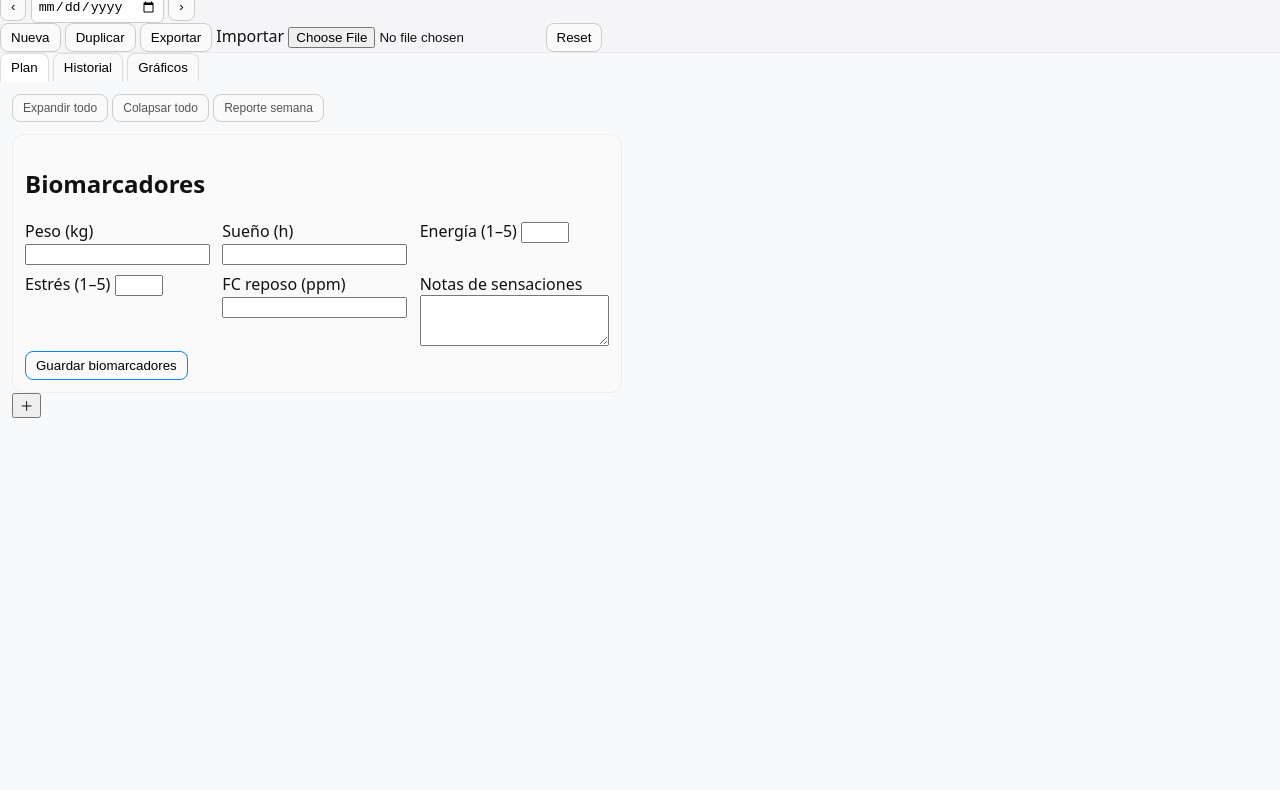
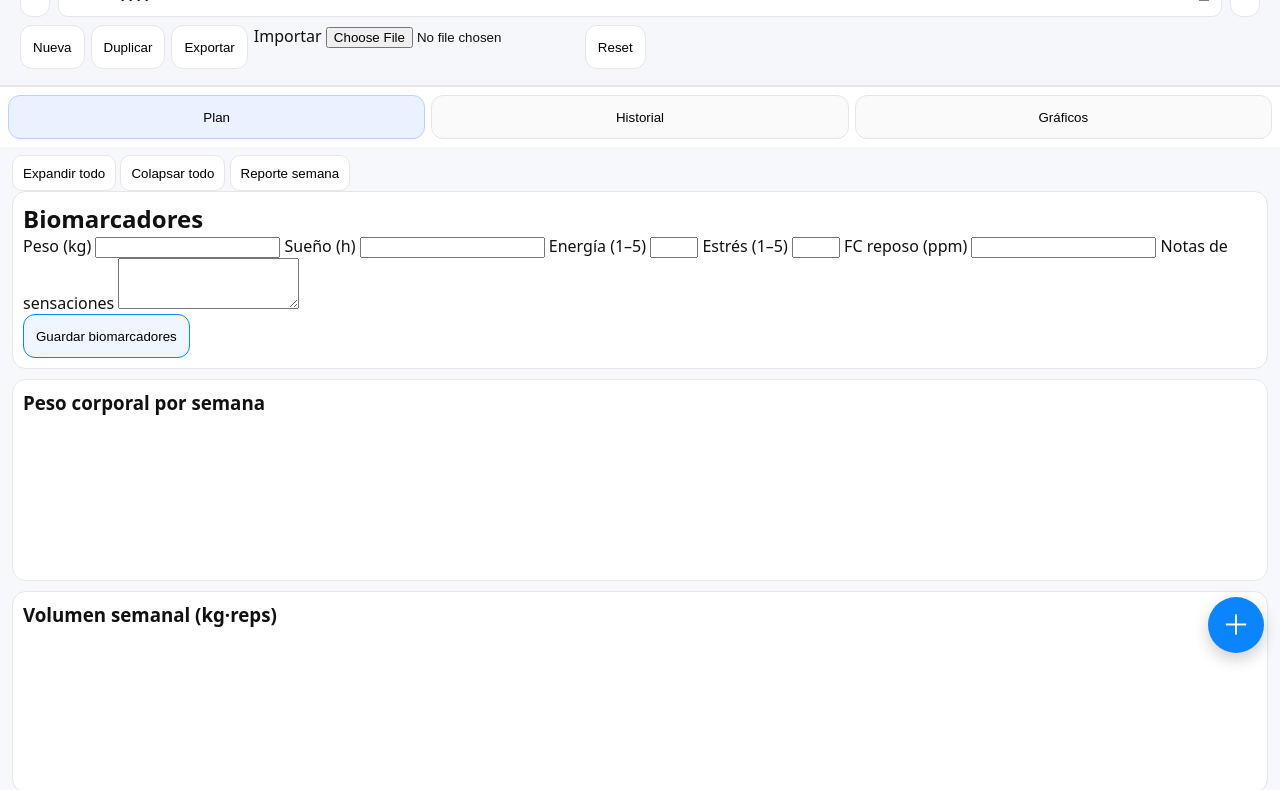
Before and after one commit to servisdo/Entrenamiento-Sergio, a plain HTML site: page index.html in a window 1280 px wide. Shown: the part 67-857 px from the top of the page. Before the commit the page ends 800 px from the top, so only its background shows below. Drawn offline with Linux system fonts and the light colour scheme.

Commit message:
Update styles.css

```diff
--- a/styles.css
+++ b/styles.css
@@ -1,41 +1,196 @@
-*{box-sizing:border-box}
-body{font-family:system-ui,-apple-system,Segoe UI,Roboto,Arial,sans-serif;margin:0;color:#111;background:#f8f9fb}
-header{position:sticky;top:0;background:#f5f5f7;border-bottom:1px solid #eaeaea;z-index:5}
-h1{margin:8px 12px}
-.topbar{display:flex;gap:8px;flex-wrap:wrap;align-items:center;padding:8px 12px}
-.tabs{display:flex;gap:6px;padding:0 12px 8px}
-.tab{padding:6px 10px;border:1px solid #ddd;border-bottom:none;border-radius:8px 8px 0 0;background:#fafafa}
-.tab.active{background:white;border-bottom:1px solid white}
-.tab-pane{display:none;padding:12px}
-.tab-pane.active{display:block}
-main{display:grid;gap:12px}
-.day{border:1px solid #ddd;border-radius:12px;padding:10px;background:#fff}
-.day h3{margin:0 0 8px;display:flex;align-items:center;justify-content:space-between}
-.block{border:1px dashed #ddd;border-radius:10px;padding:8px;margin:8px 0;background:#fff}
-.block header{display:flex;justify-content:space-between;align-items:center}
-.controls{display:flex;gap:6px;flex-wrap:wrap;margin:6px 0}
-.btn{padding:6px 10px;border:1px solid #ccc;border-radius:8px;background:#fafafa}
-.btn.primary{border-color:#0a84ff}
-.done{background:#e8f5e9}
-.ex-table{width:100%;border-collapse:collapse}
-.ex-table th,.ex-table td{border-bottom:1px solid #eee;padding:6px;text-align:left;vertical-align:top}
-.walk{display:grid;grid-template-columns:repeat(2,minmax(0,1fr));gap:8px;margin-top:6px}
-.walk label{font-size:14px;display:flex;flex-direction:column;gap:4px}
-.walk textarea{grid-column:1 / -1;min-height:60px;resize:vertical}
-textarea{width:100%;resize:vertical}
-#biometrics{padding:12px;background:#fafafa;border:1px solid #eee;border-radius:12px;margin-top:12px}
-.bio-grid{display:grid;grid-template-columns:repeat(2,minmax(0,1fr));gap:8px}
-@media(min-width:900px){main{grid-template-columns:repeat(2,1fr)}.bio-grid{grid-template-columns:repeat(3,1fr)}}
-footer{padding:12px;color:#555;font-size:12px;text-align:center}
-.chart-card{border:1px solid #eee;border-radius:12px;padding:10px;background:#fff;margin-bottom:12px}
-.modal{position:fixed;inset:0;background:rgba(0,0,0,.4);display:flex;align-items:center;justify-content:center}
-.modal.hidden{display:none}
-.modal-box{background:#fff;border-radius:12px;max-width:650px;width:92%;padding:12px;border:1px solid #eee}
-.modal-actions{display:flex;justify-content:flex-end;gap:8px;margin-top:8px}
-.note-link{font-size:12px;text-decoration:underline;cursor:pointer}
-select, input[type="date"]{padding:6px;border:1px solid #ccc;border-radius:6px;background:#fff}
-.small{font-size:12px;color:#555}
-.hr-avg{margin:6px 0;color:#333}
-.badge{font-size:12px;border:1px solid #ddd;border-radius:999px;padding:2px 8px;background:#fafafa}
-.table-controls{display:flex;gap:6px;align-items:center}
-.day-actions{display:flex;gap:6px;align-items:center}
+:root {
+  --bg: #0a84ff;
+  --card: #fff;
+  --ink: #111;
+  --muted: #666;
+  --line: #e6e6e6;
+  --bad: #ffe8e8;
+  --bad-border: #ffb3b3;
+}
+
+* {
+  box-sizing: border-box;
+}
+
+html, body {
+  height: 100%;
+  margin: 0;
+  font-family: system-ui, -apple-system, "Segoe UI", Roboto, Arial, sans-serif;
+  color: var(--ink);
+  background: #f7f8fb;
+}
+
+h1, h2, h3 { margin: 0; }
+
+.mobile-header {
+  position: sticky;
+  top: 0;
+  background: #f5f7fb;
+  border-bottom: 1px solid var(--line);
+  z-index: 10;
+  padding: 8px;
+}
+
+.mobile-header h1 {
+  font-size: 18px;
+  margin: 4px 12px;
+}
+
+.weekbar {
+  display: flex;
+  align-items: center;
+  gap: 8px;
+  padding: 0 12px;
+}
+
+.weekbar input[type="date"] {
+  flex: 1;
+  min-height: 44px;
+  padding: 8px;
+  border: 1px solid var(--line);
+  border-radius: 10px;
+  background: #fff;
+}
+
+.toolbar {
+  display: flex;
+  gap: 6px;
+  flex-wrap: wrap;
+  padding: 8px 12px;
+}
+
+.btn {
+  padding: 10px 12px;
+  border: 1px solid var(--line);
+  border-radius: 12px;
+  background: #fff;
+  min-height: 44px;
+}
+
+.btn.primary {
+  border-color: var(--bg);
+  background: #f0f6ff;
+}
+
+.btn.small {
+  min-height: 36px;
+  padding: 6px 10px;
+  border-radius: 10px;
+}
+
+.bottom-tabs {
+  position: sticky;
+  bottom: 0;
+  display: flex;
+  gap: 6px;
+  background: #fff;
+  border-top: 1px solid var(--line);
+  padding: 8px;
+  z-index: 5;
+}
+
+.bottom-tabs .tab {
+  flex: 1;
+  min-height: 44px;
+  border: 1px solid var(--line);
+  border-radius: 12px;
+  background: #fafafa;
+}
+
+.bottom-tabs .tab.active {
+  background: #eaf2ff;
+  border-color: #b9d1ff;
+}
+
+#content {
+  padding: 8px 12px 72px;
+}
+
+.card {
+  background: var(--card);
+  border: 1px solid var(--line);
+  border-radius: 14px;
+  padding: 10px;
+}
+
+.day {
+  border: 1px solid var(--line);
+  border-radius: 14px;
+  background: #fff;
+  margin-bottom: 10px;
+}
+
+.day h3 {
+  font-size: 16px;
+  padding: 10px 12px;
+  background: #f9fafc;
+  border-bottom: 1px solid var(--line);
+  display: flex;
+  justify-content: space-between;
+  align-items: center;
+}
+
+.details {
+  padding: 8px 10px;
+  display: none;
+}
+
+.details.open {
+  display: block;
+}
+
+.block {
+  border: 1px dashed var(--line);
+  border-radius: 10px;
+  padding: 8px;
+  margin: 8px 0;
+  background: #fff;
+}
+
+.block.done {
+  background: #e8f5e9;
+}
+
+.block.notdone {
+  background: var(--bad);
+  border-color: var(--bad-border);
+}
+
+.ex-table {
+  width: 100%;
+  border-collapse: collapse;
+}
+
+.ex-table th, .ex-table td {
+  border-bottom: 1px solid #eee;
+  padding: 8px;
+  text-align: left;
+  vertical-align: top;
+}
+
+.fab-wrap {
+  position: fixed;
+  right: 16px;
+  bottom: 80px;
+  z-index: 6;
+}
+
+.fab {
+  width: 56px;
+  height: 56px;
+  border-radius: 50%;
+  border: none;
+  background: var(--bg);
+  color: #fff;
+  font-size: 28px;
+  line-height: 56px;
+  box-shadow: 0 6px 16px rgba(0,0,0,0.2);
+}
+
+.chart-card {
+  margin: 10px 0;
+  background: #fff;
+  border-radius: 14px;
+  padding: 10px;
+  border: 1px solid var(--line);
+}
```
